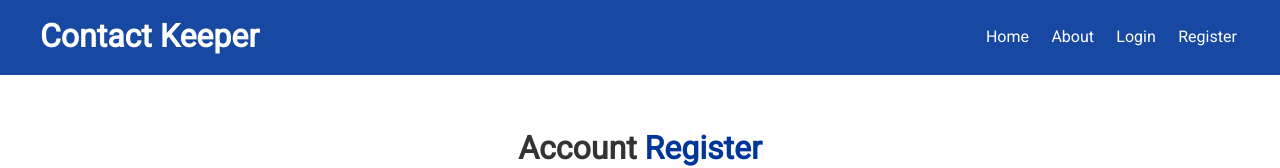
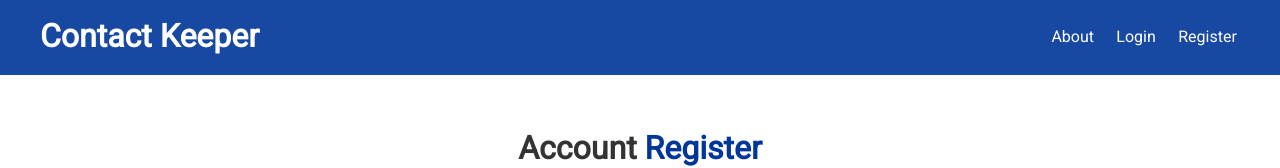
Before and after one commit to ruhankhandakar/contact-keeper, a React (Create React App) app in the folder client/: page /register in a window 1280 px wide. Shown: the top 168 px of the page. Built offline with nearby package versions, Linux system fonts and the light colour scheme; some icons are missing.

Commit message:
setup logout

```diff
--- a/client/src/components/layout/Navbar.jsx
+++ b/client/src/components/layout/Navbar.jsx
@@ -1,16 +1,38 @@
-import React from "react";
+import React, { Fragment, useContext } from "react";
 import PropTypes from "prop-types";
 import { Link } from "react-router-dom";
 
-const Navbar = ({ title, icon }) => (
-  <div className="navbar bg-primary">
-    <h1>
-      <i className={icon}></i> {title}
-    </h1>
-    <ul>
+import authContext from "../../context/auth/authContext";
+
+const Navbar = ({ title, icon }) => {
+  const AuthContext = useContext(authContext);
+  const { isAuthenticated, user, logoutUser } = AuthContext;
+
+  const handleLogout = () => {
+    logoutUser();
+  };
+
+  const authLinks = (
+    <Fragment>
       <li>
         <Link to="/">Home</Link>
       </li>
+      <li>
+        <Link to="/about">About</Link>
+      </li>
+      <li>Hello {user && user.name}</li>
+      <li>
+        <a href="#!" onClick={handleLogout}>
+          {" "}
+          <i className="fas fa-sign-out-alt"></i>{" "}
+          <span className="hide-sm">Logout</span>{" "}
+        </a>
+      </li>
+    </Fragment>
+  );
+
+  const guestLinks = (
+    <Fragment>
       <li>
         <Link to="/about">About</Link>
       </li>
@@ -20,9 +42,17 @@
       <li>
         <Link to="/register">Register</Link>
       </li>
-    </ul>
-  </div>
-);
+    </Fragment>
+  );
+  return (
+    <div className="navbar bg-primary">
+      <h1>
+        <i className={icon}></i> {title}
+      </h1>
+      <ul>{isAuthenticated ? authLinks : guestLinks}</ul>
+    </div>
+  );
+};
 
 Navbar.propTypes = {
   title: PropTypes.string.isRequired,
--- a/client/src/context/auth/AuthState.js
+++ b/client/src/context/auth/AuthState.js
@@ -83,7 +83,10 @@
   };
 
   // Logout user
-  const logoutUser = () => "hi";
+  const logoutUser = () =>
+    dispatch({
+      type: LOGOUT
+    });
 
   // Clear Errors
   const clearErrors = () =>
--- a/client/src/context/auth/authReducer.js
+++ b/client/src/context/auth/authReducer.js
@@ -26,6 +26,7 @@
     case REGISTER_FAIL:
     case AUTH_ERROR:
     case LOGIN_FAIL:
+    case LOGOUT:
       localStorage.removeItem("token");
       return {
         ...state,
```
